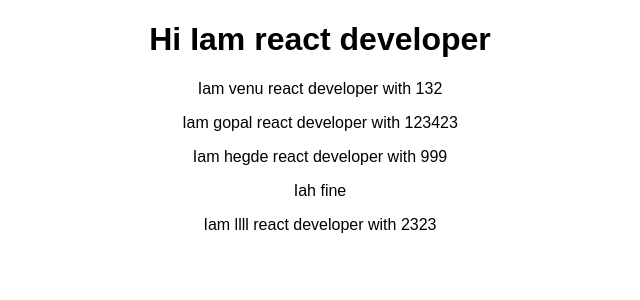
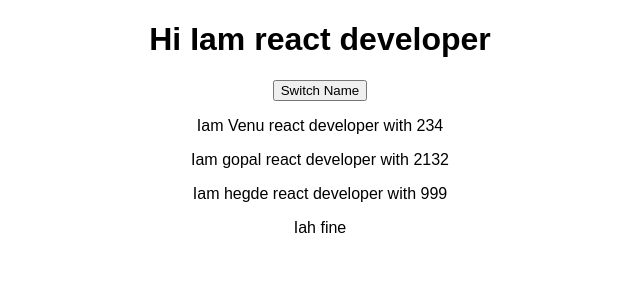
Before and after one commit to venugopal1234567/ReactBurger, a React (Create React App) app in the folder react-burger/: page / in a window 1280 px wide. Shown: the top 300 px of the page, without its empty margins (320-960 px from the left). Built offline with nearby package versions, Linux system fonts and the light colour scheme.

Commit message:
Rewact hooks basics

```diff
--- a/react-burger/src/App.js
+++ b/react-burger/src/App.js
@@ -1,19 +1,35 @@
-import React, { Component } from 'react';
+import React, { useState } from 'react';
 import './App.css';
 import Person from './Person/Person'
-class App extends Component {
-  render() {
+
+const app = props =>{
+ const [personsState, setPersonsState]= useState({
+    persons : [
+      {name: "Venu" , age:"234"},
+      {name:"gopal", age:"2132"},
+      {name:"hegde", age:"999"}
+    ]
+  })
+
+  const switchNmaeHandler = ()=>{
+    //console.log("was clicked")
+    setPersonsState({persons: [
+      {name: "Venu" , age:"234"},
+      {name:"gopaksdkksdkkl", age:"2132"},
+      {name:"hegde", age:"999"}
+    ]})
+  }
     return (
       <div className="App">
         <h1> Hi Iam react developer</h1>
-        <Person name="venu" age="132"/>
-        <Person name="gopal" age="123423"/>
-        <Person name="hegde" age="999">Iah fine</Person>
-        <Person name="llll" age="2323"/>
+        <button onClick={switchNmaeHandler}> Switch Name</button>
+        <Person name={personsState.persons[0].name} age={personsState.persons[0].age}/>
+        <Person name={personsState.persons[1].name} age={personsState.persons[1].age}/>
+        <Person name={personsState.persons[2].name} age={personsState.persons[2].age}>Iah fine</Person>
+
       </div>
     );
   //  return React.createElement('div',{className : 'App'},React.createElement('h1', null, "Hii is it working?"));
   }
-}
 
-export default App;
+export default app;
```
